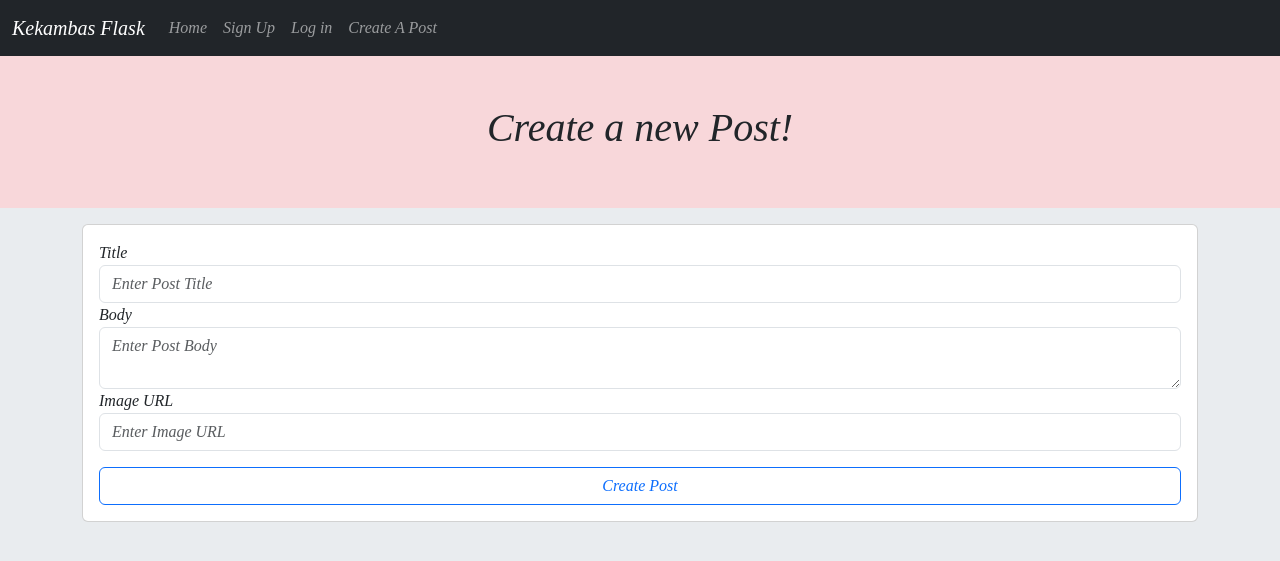
After one commit to TopGameDev/CT-Week6-Day1-Inclass, a Flask app: page /create in a window 1280 px wide. The commit adds this page. Shown: the top 561 px of the page. Run offline with Flask 3, Linux system fonts and the light colour scheme.

Commit message:
Set up the Create Post Form with submit and validation

```diff
--- a/app/__init__.py
+++ b/app/__init__.py
@@ -9,12 +9,12 @@ app = Flask(__name__)
 # COnfigure our app with a secret key from the config class
 app.config.from_object(Config)
 
-# Create an instance of SQLAlchemy to represent of our database
+# Create an instance of SQLAlchemy to represent our database
 db = SQLAlchemy(app)
 
 # Create an instance of Migrate to handle the database migrations of our flask app
 migrate = Migrate(app, db)
 
-# import all of the routes from the routes fil into the current package
+# import all of the routes from the routes file into the current package
 from app import routes, models
 # Must be imported at the bottom of the file
--- a/app/forms.py
+++ b/app/forms.py
@@ -1,5 +1,5 @@
 from flask_wtf import FlaskForm
-from wtforms import StringField, PasswordField, EmailField, SubmitField
+from wtforms import StringField, PasswordField, EmailField, SubmitField, TextAreaField
 from wtforms.validators import InputRequired, EqualTo
 
 
@@ -7,7 +7,14 @@ class SignUpForm(FlaskForm):
     first_name = StringField('First Name', validators=[InputRequired()])
     last_name = StringField('Last Name', validators=[InputRequired()])
     username = StringField('Username', validators=[InputRequired()])
-    email = StringField('Email', validators=[InputRequired()])
+    email = EmailField('Email', validators=[InputRequired()])
     password = PasswordField('Password', validators=[InputRequired()])
     confirm_pass = PasswordField('Confirm Password', validators=[InputRequired(), EqualTo('password')])
     submit = SubmitField('Sign Up')
+
+
+class PostForm(FlaskForm):
+    title = StringField('Title', validators=[InputRequired()])
+    body = TextAreaField('Body', validators=[InputRequired()])
+    image_url = StringField('Image URL')
+    submit = SubmitField('Create Post')
--- a/app/routes.py
+++ b/app/routes.py
@@ -1,6 +1,6 @@
 from app import app, db
 from flask import render_template, redirect, url_for
-from app.forms import SignUpForm
+from app.forms import SignUpForm, PostForm
 from app.models import User
 
 
@@ -30,7 +30,7 @@ def signup():
             print('A user with that username already exists')
             return redirect(url_for('signup'))
 
-        # Create a new instance of the User class with the data from from
+        # Create a new instance of the User class with the data from form
         new_user = User(first_name=first_name, last_name=last_name, username=username, email=email, password=password)
 
         # Add the new_user objects to the database
@@ -42,3 +42,16 @@ def signup():
 
 
     return render_template('signup.html', form=form)
+
+
+@app.route('/create', methods=['GET', 'POST'])
+def create_post():
+    form = PostForm()
+    if form.validate_on_submit():
+        title = form.title.data
+        body = form.body.data
+        image_url = form.image_url.data or None
+        print(title, body, image_url)
+
+        return redirect(url_for('index'))
+    return render_template('create_post.html', form=form)
--- /dev/null
+++ b/app/templates/create_post.html
@@ -0,0 +1,30 @@
+{% extends 'base.html' %}
+
+{% block title %} Create A Post {% endblock title %}
+
+{% block header %}
+<h1> Create a new Post! </h1>
+{% endblock header %}
+
+{% block content %}
+    <div class="col">
+        <div class="card mt-3">
+            <div class="card-body">
+                <form action="" method="post">
+                    {{ form.csrf_token }}
+
+                    {{ form.title.label }}
+                    {{ form.title(class='form-control', placeholder='Enter Post Title') }}
+
+                    {{ form.body.label }}
+                    {{ form.body(class='form-control', placeholder='Enter Post Body') }}
+
+                    {{ form.image_url.label }}
+                    {{ form.image_url(class='form-control', placeholder='Enter Image URL') }}
+
+                    {{ form.submit(class='btn btn-outline-primary w-100 mt-3') }}
+                </form>
+            </div>
+        </div>
+    </div>
+{% endblock content %}
--- a/app/templates/nav.html
+++ b/app/templates/nav.html
@@ -9,6 +9,7 @@
             <a class="nav-link" href="{{ url_for('index' )}}">Home</a>
             <a class="nav-link" href="{{ url_for('signup') }}">Sign Up</a>
             <a class="nav-link" href="#">Log in</a>
+            <a class="nav-link" href="{{ url_for('create_post')}}">Create A Post</a>
         </ul>
       </div>
     </div>
```
Also changed, not shown: scratch.py (deleted, +0 -30 lines), test/__init__.py (deleted, +0 -4 lines).
